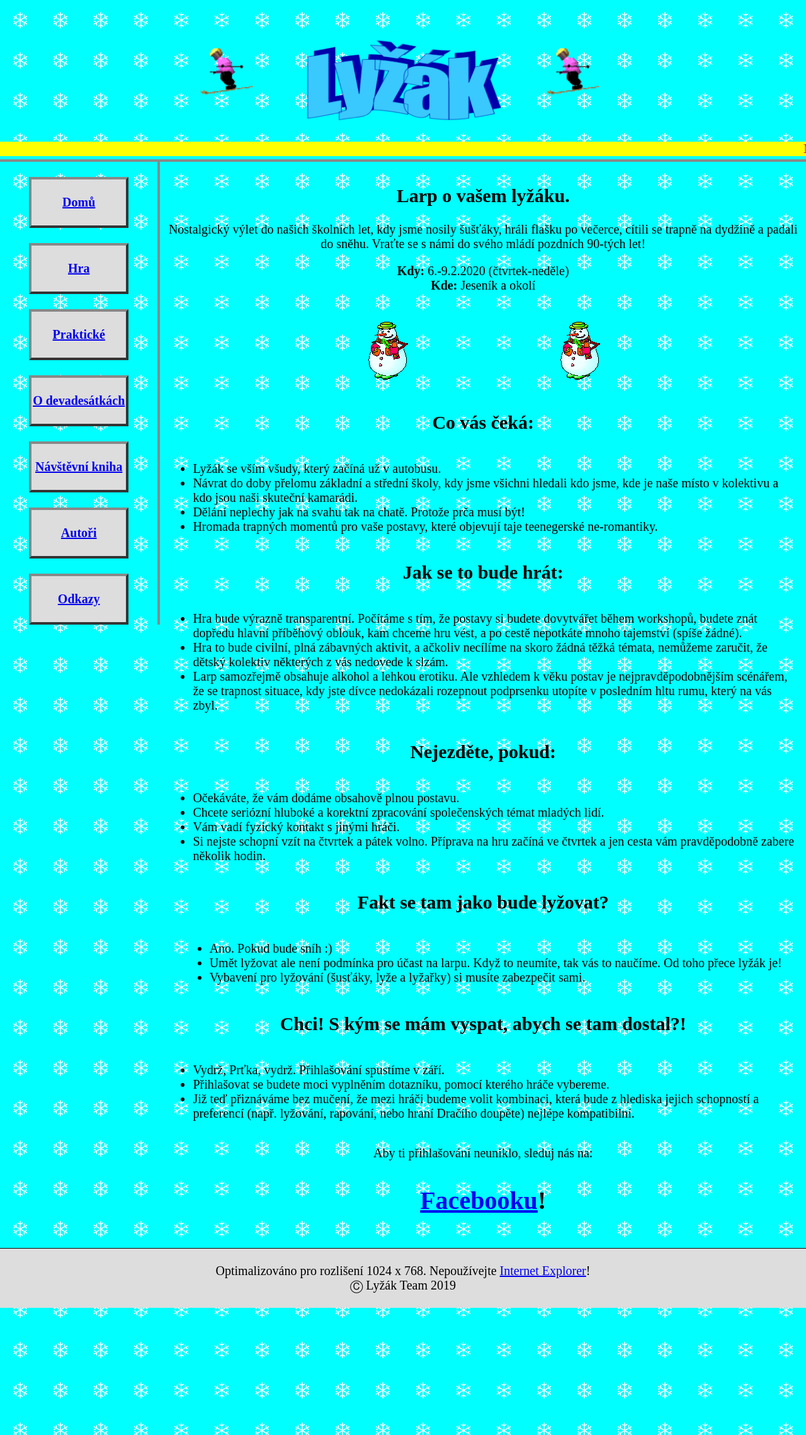
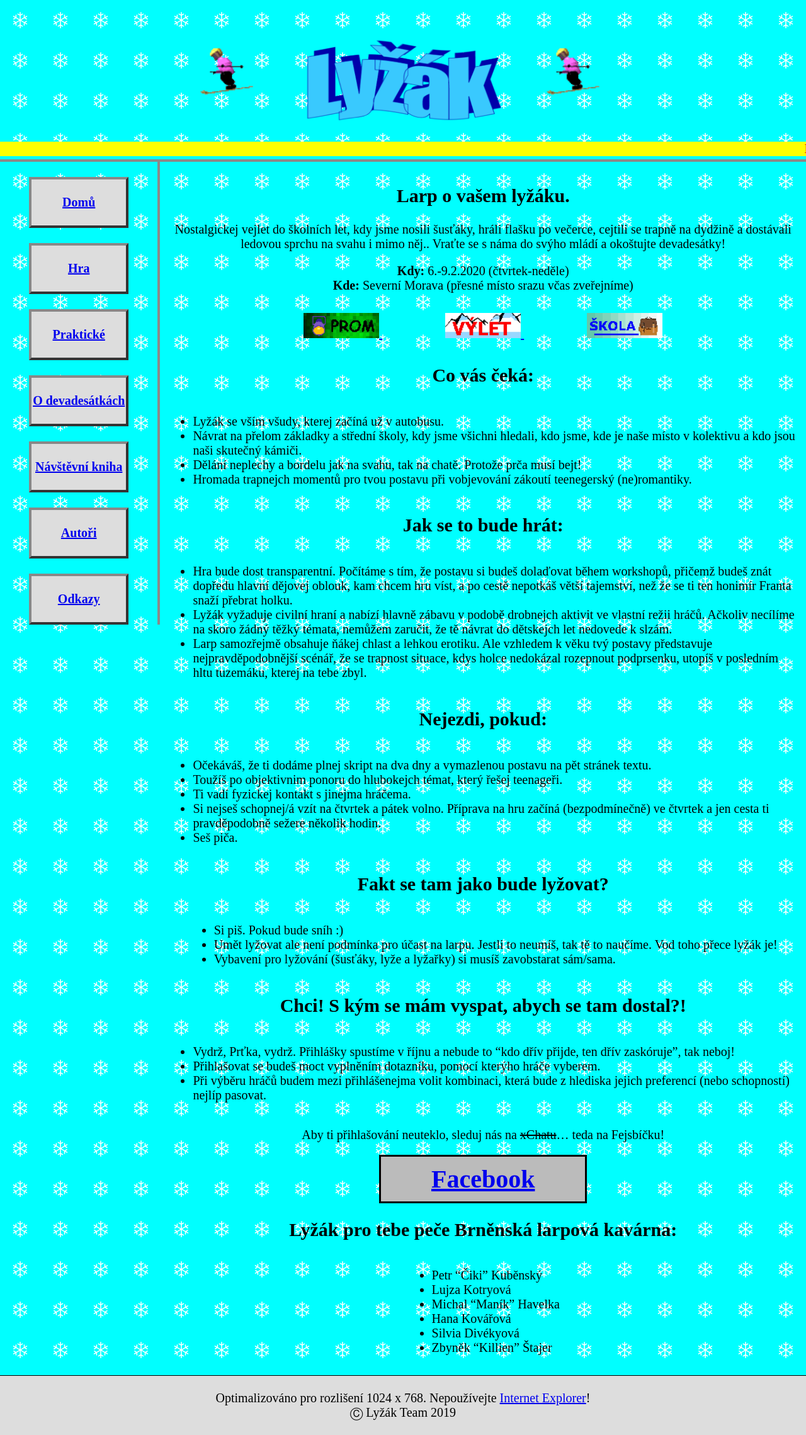
Before and after one commit to mhavelka/lyzak, a Jekyll site: the page built from index.md, in a window 1280 px wide. Shown: the whole page at 63% size. Built offline with Jekyll 4.4.1, drawn with Linux system fonts in a browser that asks for light colours.

Commit message:
Homepage update

```diff
--- a/_sass/_content.scss
+++ b/_sass/_content.scss
@@ -16,13 +16,27 @@ section {
   display: inline-block;
 }
 
+.banner {
+  height: 40px;
+  width: 120px;
+}
+
 .homepage--content {
   font-size: 20px;
 }
 
+.homepage--link__big--wrapper {
+  text-align: center;
+}
+
 .homepage--link__big {
+  display: inline-block;
   font-size: 40px;
   font-weight: bold;
+  background-color: #bbb;
+  border: 3px solid #000;
+  padding: 12px;
+  width: 300px;
 }
 
 table {
--- a/index.md
+++ b/index.md
@@ -5,46 +5,70 @@ title: Lyžák!
 
 # Larp o vašem lyžáku.
 
-Nostalgický výlet do našich školních let, kdy jsme nosily šušťáky, hráli flašku po večerce, cítili se trapně na dydžině a padali do sněhu.
-Vraťte se s námi do svého mládí pozdních 90-tých let!
+Nostalgickej vejlet do školních let, kdy jsme nosili šusťáky, hráli flašku po večerce, cejtili se trapně na dydžině a dostávali ledovou sprchu na svahu i mimo něj..
+Vraťte se s náma do svýho mládí a okoštujte devadesátky!
 
 **Kdy:** 6.-9.2.2020 (čtvrtek-neděle)
-**Kde:** Jeseník a okolí
+**Kde:** Severní Morava (přesné místo srazu včas zveřejníme)
 
-![snowman](/assets/img/snowman.gif)
-{: class="inline-img"}
-![snowman](/assets/img/snowman.gif)
-{: class="inline-img" style="margin-left:200px"}
+<div style="padding: 12px 0;">
+    <a href="https://larpovadatabaze.cz/larp/prom/cs/47950" target="_blank">
+        <img class="inline-img banner" src="/assets/img/banners/prom_pixel.jpg" alt="prom" />
+    </a>
+    <a href="https://larpovadatabaze.cz/larp/skolni-vylet/cs/42250" target="_blank">
+        <img class="inline-img banner" style="margin-left:100px" src="/assets/img/banners/vylet_pixel.jpg" alt="vylet" />
+    </a>
+    <a href="https://larpovadatabaze.cz/larp/skola/cs/31" target="_blank">
+        <img class="inline-img banner" style="margin-left:100px" src="/assets/img/banners/skola_pixel.jpg" alt="skola" />
+    </a>
+</div>
 
 ## Co vás čeká:
-* Lyžák se vším všudy, který začíná už v autobusu.
-* Návrat do doby přelomu základní a střední školy, kdy jsme všichni hledali kdo jsme, kde je naše místo v kolektivu a kdo jsou naši skuteční kamarádi.
-* Dělání neplechy jak na svahu tak na chatě. Protože prča musí být!
-* Hromada trapných momentů pro vaše postavy, které objevují taje teenegerské ne-romantiky.
+* Lyžák se vším všudy, kterej začíná už v autobusu.
+* Návrat na přelom základky a střední školy, kdy jsme všichni hledali, kdo jsme, kde je naše místo v kolektivu a kdo jsou naši skutečný kámiči.
+* Dělání neplechy a bordelu jak na svahu, tak na chatě. Protože prča musí bejt!
+* Hromada trapnejch momentů pro tvou postavu při vobjevování zákoutí teenegerský (ne)romantiky.
+
 
 
 ## Jak se to bude hrát:
-* Hra bude výrazně transparentní. Počítáme s tím, že postavy si budete dovytvářet během workshopů, budete znát dopředu hlavní příběhový oblouk, kam chceme hru vést, a po cestě nepotkáte mnoho tajemství (spíše žádné).
-* Hra to bude civilní, plná zábavných aktivit, a ačkoliv necílíme na skoro žádná těžká témata, nemůžeme zaručit, že dětský kolektiv některých z vás nedovede k slzám.
-* Larp samozřejmě obsahuje alkohol a lehkou erotiku. Ale vzhledem k věku postav je nejpravděpodobnějším scénářem, že se trapnost situace, kdy jste dívce nedokázali rozepnout podprsenku utopíte v posledním hltu rumu, který na vás zbyl.
+* Hra bude dost transparentní. Počítáme s tím, že postavu si budeš dolaďovat během workshopů, přičemž budeš znát dopředu hlavní dějovej oblouk, kam chcem hru víst, a po cestě nepotkáš větší tajemství, než že se ti ten honimír Franta snaží přebrat holku.
+* Lyžák vyžaduje civilní hraní a nabízí hlavně zábavu v podobě drobnejch aktivit ve vlastní režii hráčů. Ačkoliv necílíme na skoro žádný těžký témata, nemůžem zaručit, že tě návrat do dětskejch let nedovede k slzám.
+* Larp samozřejmě obsahuje ňákej chlast a lehkou erotiku. Ale vzhledem k věku tvý postavy představuje nejpravděpodobnější scénář, že se trapnost situace, kdys holce nedokázal rozepnout podprsenku, utopíš v posledním hltu tuzemáku, kterej na tebe zbyl.
 
-## Nejezděte, pokud:
-* Očekáváte, že vám dodáme obsahově plnou postavu.
-* Chcete seriózní hluboké a korektní zpracování společenských témat mladých lidí.
-* Vám vadí fyzický kontakt s jinými hráči.
-* Si nejste schopní vzít na čtvrtek a pátek volno. Příprava na hru začíná ve čtvrtek a jen cesta vám pravděpodobně zabere několik hodin.
+
+## Nejezdi, pokud:
+* Očekáváš, že ti dodáme plnej skript na dva dny a vymazlenou postavu na pět stránek textu.
+* Toužíš po objektivnim ponoru do hlubokejch témat, který řešej teenageři.
+* Ti vadí fyzickej kontakt s jinejma hráčema.
+* Si nejseš schopnej/á vzít na čtvrtek a pátek volno. Příprava na hru začíná (bezpodmínečně) ve čtvrtek a jen cesta ti pravděpodobně sežere několik hodin.
+* Seš piča.
 
 ## Fakt se tam jako bude lyžovat?
-* Ano. Pokud bude sníh :)
-* Umět lyžovat ale není podmínka pro účast na larpu. Když to neumíte, tak vás to naučíme. Od toho přece lyžák je!
-* Vybavení pro lyžování (šusťáky, lyže a lyžařky) si musíte zabezpečit sami.
+* Si piš. Pokud bude sníh :)
+* Umět lyžovat ale není podmínka pro účast na larpu. Jestli to neumíš, tak tě to naučíme. Vod toho přece lyžák je!
+* Vybavení pro lyžování (šusťáky, lyže a lyžařky) si musíš zavobstarat sám/sama.
 
 ## Chci! S kým se mám vyspat, abych se tam dostal?!
-* Vydrž, Prťka, vydrž. Přihlašování spustíme v září.
-* Přihlašovat se budete moci vyplněním dotazníku, pomocí kterého hráče vybereme.
-* Již teď přiznáváme bez mučení, že mezi hráči budeme volit kombinaci, která bude z hlediska jejich schopností a preferencí (např. lyžování, rapování, nebo hraní Dračího doupěte) nejlépe kompatibilní.
+* Vydrž, Prťka, vydrž. Přihlášky spustíme v říjnu a nebude to “kdo dřív přijde, ten dřív zaskóruje”, tak neboj!
+* Přihlašovat se budeš moct vyplněním dotazníku, pomocí kterýho hráče vyberem.
+* Při výběru hráčů budem mezi přihlášenejma volit kombinaci, která bude z hlediska jejich preferencí (nebo schopností) nejlíp pasovat.
 
-Aby ti přihlašování neuniklo, sleduj nás na:
 
-[Facebooku](https://www.facebook.com/Ly%C5%BE%C3%A1k-347695455890116/){:target="_blank"}!
-{: class="homepage--link__big"}
+Aby ti přihlašování neuteklo, sleduj nás na <span style="text-decoration: line-through;">xChatu</span>… teda na Fejsbíčku!
+
+<div class=".omepage--link__big--wrapper">
+    <div class="homepage--link__big">
+        <a href="https://www.facebook.com/Ly%C5%BE%C3%A1k-347695455890116/" target="_blank">
+            Facebook
+        </a>
+    </div>
+</div>
+
+## Lyžák pro tebe peče Brněnská larpová kavárna:
+* Petr “Čiki” Kuběnský
+* Lujza Kotryová
+* Michal “Maník” Havelka
+* Hana Kovářová
+* Silvia Divékyová
+* Zbyněk “Killien” Štajer
```
Also changed, not shown: pages/hra.html (added, +8 -0 lines), assets/img/banners/prom_pixel.jpg (added), assets/img/banners/skola_pixel.jpg (added), assets/img/banners/vylet_pixel.jpg (added).
